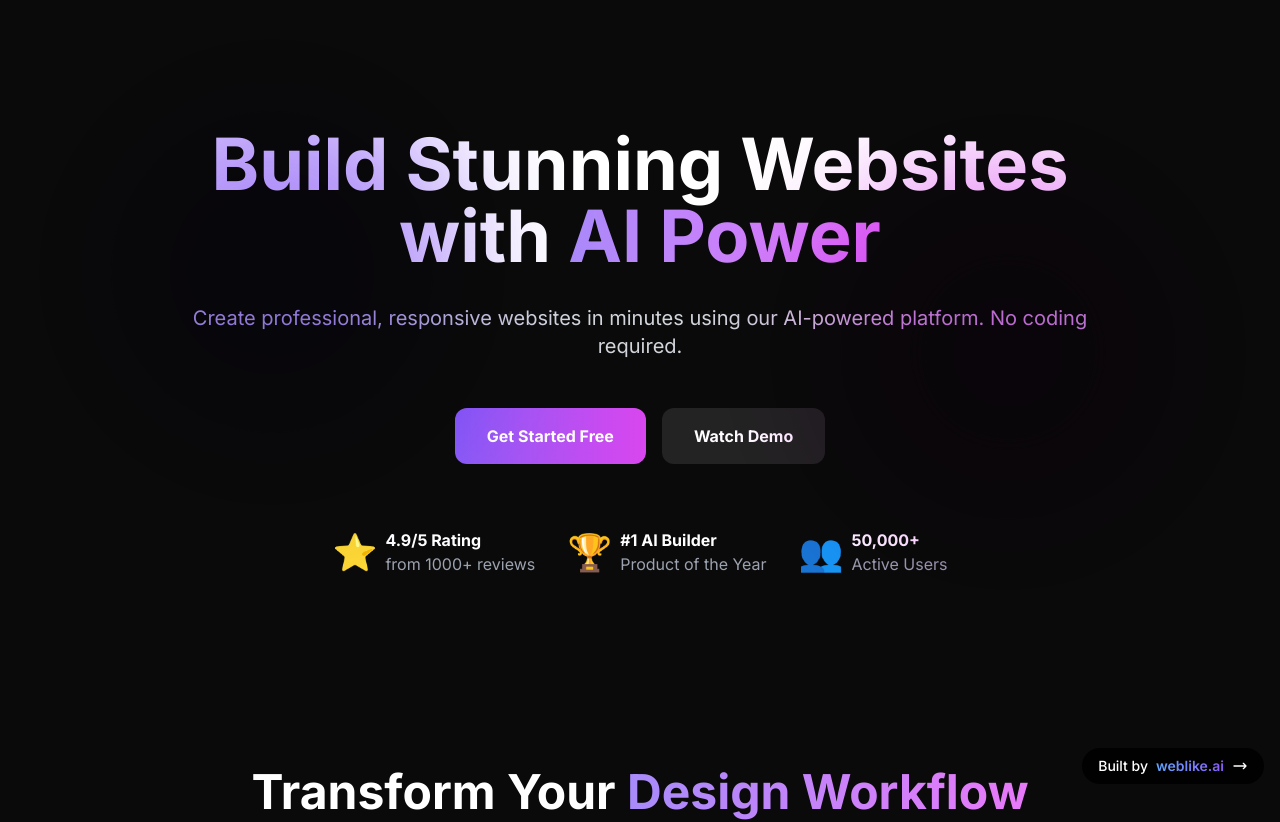
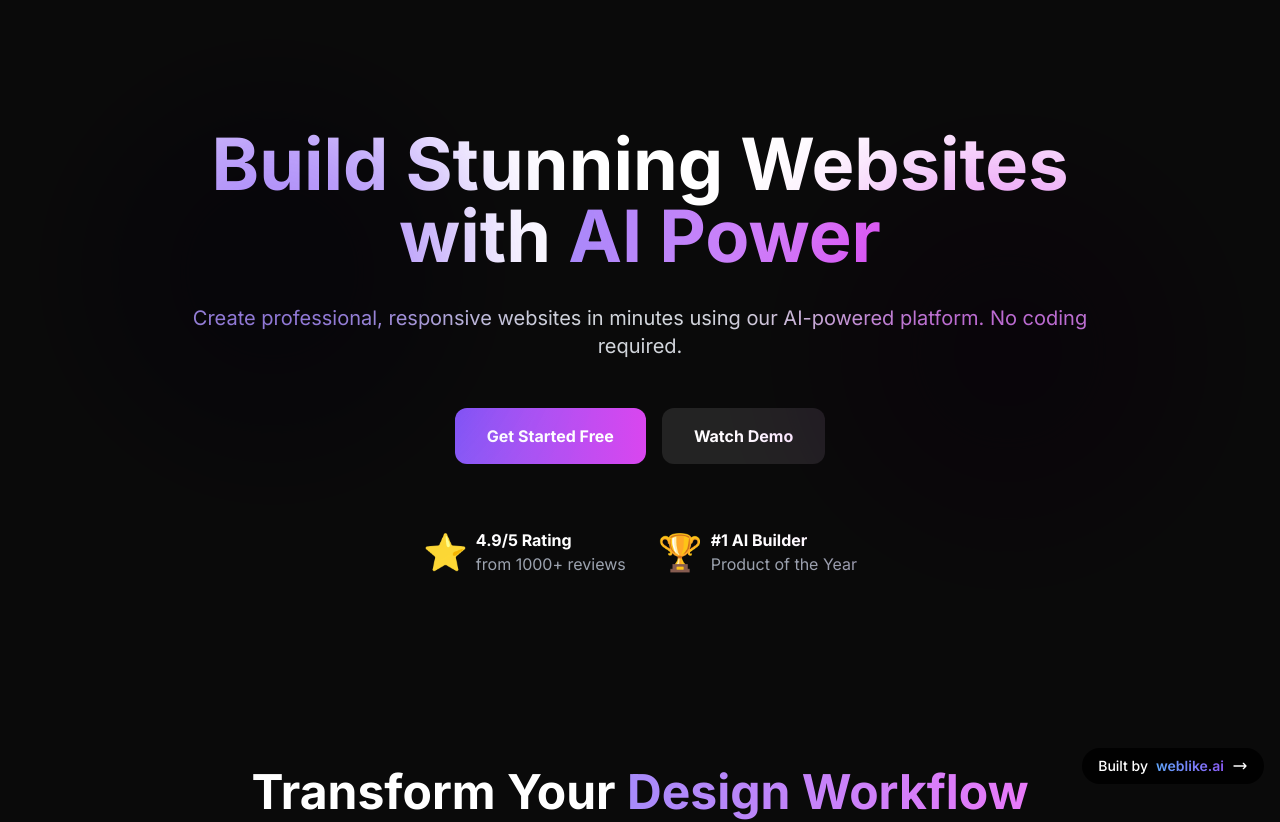
Before and after one commit to Kemzy9/webdonepro, a Next.js app: page / in a window 1280 px wide. Shown: the top 822 px of the page. Built offline with nearby package versions, Linux system fonts and the light colour scheme.

Commit message:
Update page.tsx

```diff
--- a/src/app/UI/Hero/page.tsx
+++ b/src/app/UI/Hero/page.tsx
@@ -43,13 +43,7 @@ const GeneratedComponent: React.FC = () => {
                 <div className="text-gray-400">Product of the Year</div>
               </div>
             </div>
-            <div className="flex items-center gap-2">
-              <span className="text-4xl">👥</span>
-              <div className="text-left">
-                <div className="text-white font-bold">50,000+</div>
-                <div className="text-gray-400">Active Users</div>
-              </div>
-            </div>
+
           </div>
         </div>
       </div>
```
